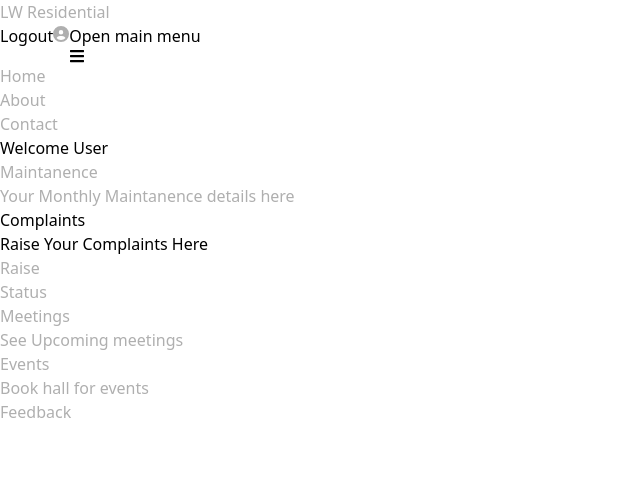
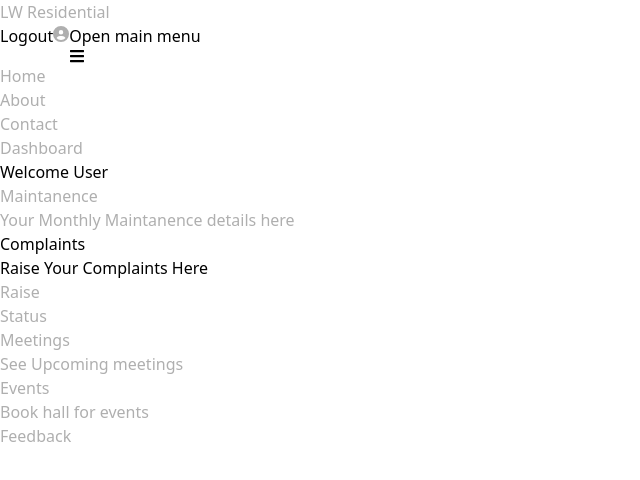
Before and after one commit to kkunvar2/lwr-frontend, a React (Create React App) app: page /dash in a window 1280 px wide. Shown: the top 480 px of the page, without its empty margins (0-640 px from the left). Built offline with nearby package versions, Linux system fonts and the light colour scheme; sample sign-in values are in the browser's storage.

Commit message:
nav changes

```diff
--- a/src/Components/Feedback/Feed.js
+++ b/src/Components/Feedback/Feed.js
@@ -1,8 +1,9 @@
 import React, { useRef, useState } from 'react'
 import bg from "../Assests/img_2.jpg"
+import axios from 'axios'
 
 const Feed = () => {
-
+    const [data, setdata] = useState([])
     const form = useRef(null)
     const [error, seterror] = useState(null)
 
@@ -13,11 +14,16 @@ const Feed = () => {
 
         console.log(feed);
 
-        const response = await fetch(``,{
-            method: 'POST',
-            headers: {'Content-Type': 'application/json'},
-            body: JSON.stringify(feed)
+        const response = await axios.post('http://localhost:8081/api/v1/auth/feedback')
+        .then(() => {
+            setdata(feed)
         })
+
+        // const response = await fetch(`http://localhost:8081/api/v1/auth/feedback`,{
+        //     method: 'POST',
+        //     headers: {'Content-Type': 'application/json'},
+        //     body: JSON.stringify(feed)
+        // })
 
 
         const data = await response.json()
--- a/src/Components/Nav.js
+++ b/src/Components/Nav.js
@@ -17,7 +17,7 @@ const Nav = () => {
   return (
     <>
 
-                <Navbar fluid rounded className='sticky top-0 shadow-lg py-1'>
+                <Navbar fluid rounded className='sticky top-0 shadow-lg pt-2 pb-0'>
                     <Navbar.Brand href="https://localhost:3000/">
                         <span className="self-center whitespace-nowrap text-xl font-bold dark:text-white">LW Residential</span>
                     </Navbar.Brand>
@@ -46,12 +46,19 @@ const Nav = () => {
 
                         <Navbar.Toggle />
                     </div>
-                    <Navbar.Collapse className=''>
-                            <Navbar.Link  active className='bg-blue-500'>
-                                Home
-                            </Navbar.Link>
+                    <Navbar.Collapse className='pt-3'>
+                            <Link to='/'>
+                                    <Navbar.Link  active className='ml-12 bg-blue-500'>Home</Navbar.Link>
+                            </Link>
+
+
                             <Navbar.Link href="#">About</Navbar.Link>
                             <Navbar.Link href="#">Contact</Navbar.Link>
+                            <Link to='/dash'>
+                                {isLog &&
+                                    <Navbar.Link >Dashboard</Navbar.Link>
+                                }
+                            </Link>
 
                     </Navbar.Collapse>
                 </Navbar>
```
Also changed, not shown: 1 other file (tests, documents, lock files or other folders).
